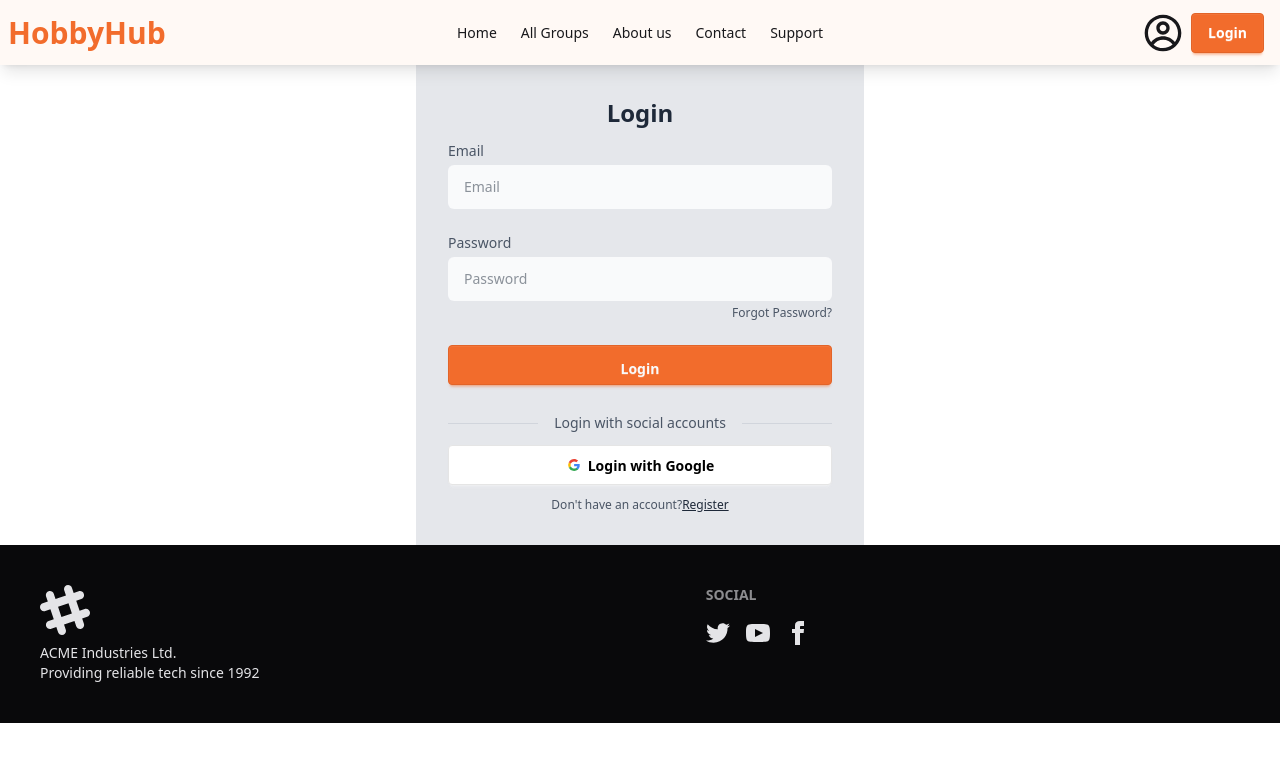
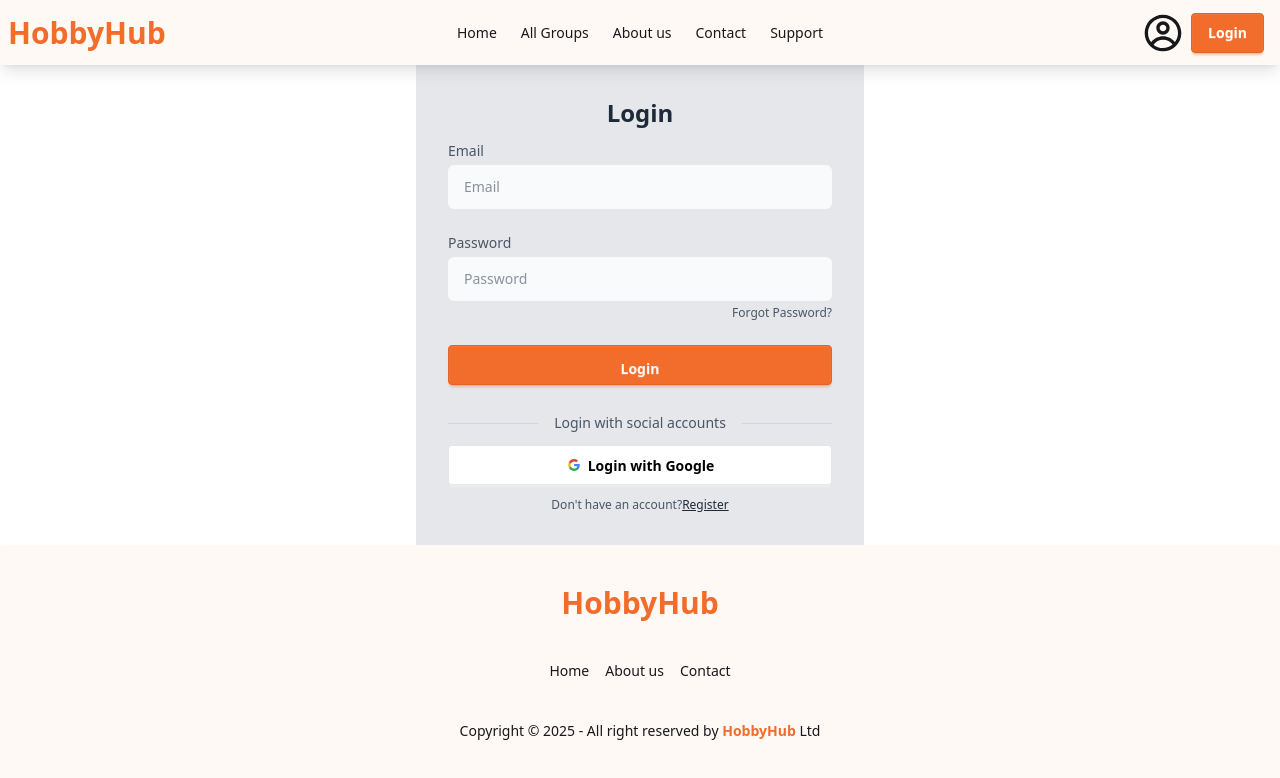
Before and after one commit to minhazchy101/hobby_hub_client, a React (Vite) app: page /login in a window 1280 px wide. Shown: the top 778 px of the page. Built offline with nearby package versions, Linux system fonts and the light colour scheme; no server answers.

Commit message:
footer done

```diff
--- a/src/Components/TheFooter.jsx
+++ b/src/Components/TheFooter.jsx
@@ -1,67 +1,26 @@
 import React from 'react';
+import { Link } from 'react-router';
 
 const TheFooter = () => {
     return (
-        <div>
-            <footer className="footer sm:footer-horizontal bg-neutral text-neutral-content p-10">
+      <>
+         <footer className="footer footer-horizontal footer-center bg-secondary text-base-content rounded p-10">
+          <nav>
+      <Link to='/' className=" text-xl md:text-3xl font-bold text-primary">HobbyHub </Link>
+
+  </nav>
+  <nav className="grid grid-flow-col gap-4">
+<Link to='/' className="link link-hover hover:text-primary">Home</Link>
+<Link to='/aboutUs' className="link link-hover hover:text-primary">About us</Link>
+<Link to='/contact' className="link link-hover hover:text-primary">Contact</Link>
+
+  </nav>
+
   <aside>
-    <svg
-      width="50"
-      height="50"
-      viewBox="0 0 24 24"
-      xmlns="http://www.w3.org/2000/svg"
-      fillRule="evenodd"
-      clipRule="evenodd"
-      className="fill-current">
-      <path
-        d="M22.672 15.226l-2.432.811.841 2.515c.33 1.019-.209 2.127-1.23 2.456-1.15.325-2.148-.321-2.463-1.226l-.84-2.518-5.013 1.677.84 2.517c.391 1.203-.434 2.542-1.831 2.542-.88 0-1.601-.564-1.86-1.314l-.842-2.516-2.431.809c-1.135.328-2.145-.317-2.463-1.229-.329-1.018.211-2.127 1.231-2.456l2.432-.809-1.621-4.823-2.432.808c-1.355.384-2.558-.59-2.558-1.839 0-.817.509-1.582 1.327-1.846l2.433-.809-.842-2.515c-.33-1.02.211-2.129 1.232-2.458 1.02-.329 2.13.209 2.461 1.229l.842 2.515 5.011-1.677-.839-2.517c-.403-1.238.484-2.553 1.843-2.553.819 0 1.585.509 1.85 1.326l.841 2.517 2.431-.81c1.02-.33 2.131.211 2.461 1.229.332 1.018-.21 2.126-1.23 2.456l-2.433.809 1.622 4.823 2.433-.809c1.242-.401 2.557.484 2.557 1.838 0 .819-.51 1.583-1.328 1.847m-8.992-6.428l-5.01 1.675 1.619 4.828 5.011-1.674-1.62-4.829z"></path>
-    </svg>
-    <p>
-      ACME Industries Ltd.
-      <br />
-      Providing reliable tech since 1992
-    </p>
+    <p>Copyright © {new Date().getFullYear()} - All right reserved by <span className=" font-bold text-primary">HobbyHub</span> Ltd</p>
   </aside>
-  <nav>
-    <h6 className="footer-title">Social</h6>
-    <div className="grid grid-flow-col gap-4">
-      <a>
-        <svg
-          xmlns="http://www.w3.org/2000/svg"
-          width="24"
-          height="24"
-          viewBox="0 0 24 24"
-          className="fill-current">
-          <path
-            d="M24 4.557c-.883.392-1.832.656-2.828.775 1.017-.609 1.798-1.574 2.165-2.724-.951.564-2.005.974-3.127 1.195-.897-.957-2.178-1.555-3.594-1.555-3.179 0-5.515 2.966-4.797 6.045-4.091-.205-7.719-2.165-10.148-5.144-1.29 2.213-.669 5.108 1.523 6.574-.806-.026-1.566-.247-2.229-.616-.054 2.281 1.581 4.415 3.949 4.89-.693.188-1.452.232-2.224.084.626 1.956 2.444 3.379 4.6 3.419-2.07 1.623-4.678 2.348-7.29 2.04 2.179 1.397 4.768 2.212 7.548 2.212 9.142 0 14.307-7.721 13.995-14.646.962-.695 1.797-1.562 2.457-2.549z"></path>
-        </svg>
-      </a>
-      <a>
-        <svg
-          xmlns="http://www.w3.org/2000/svg"
-          width="24"
-          height="24"
-          viewBox="0 0 24 24"
-          className="fill-current">
-          <path
-            d="M19.615 3.184c-3.604-.246-11.631-.245-15.23 0-3.897.266-4.356 2.62-4.385 8.816.029 6.185.484 8.549 4.385 8.816 3.6.245 11.626.246 15.23 0 3.897-.266 4.356-2.62 4.385-8.816-.029-6.185-.484-8.549-4.385-8.816zm-10.615 12.816v-8l8 3.993-8 4.007z"></path>
-        </svg>
-      </a>
-      <a>
-        <svg
-          xmlns="http://www.w3.org/2000/svg"
-          width="24"
-          height="24"
-          viewBox="0 0 24 24"
-          className="fill-current">
-          <path
-            d="M9 8h-3v4h3v12h5v-12h3.642l.358-4h-4v-1.667c0-.955.192-1.333 1.115-1.333h2.885v-5h-3.808c-3.596 0-5.192 1.583-5.192 4.615v3.385z"></path>
-        </svg>
-      </a>
-    </div>
-  </nav>
 </footer>
-        </div>
+        </>
     );
 };
 
```
